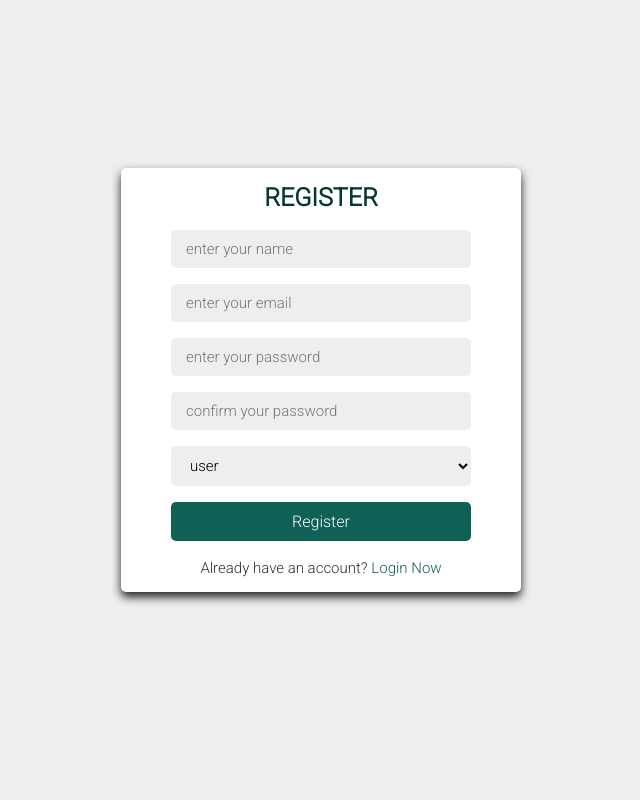
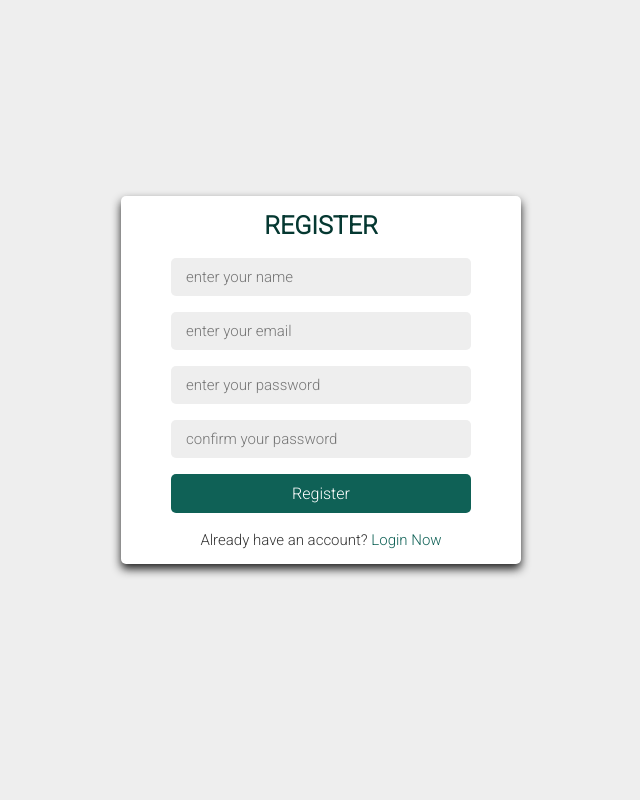
Before and after one commit to raimonika20/PHP-app, a PHP site: page /register_form.php in a window 1280 px wide. Shown: the whole page, without its empty margins (319-959 px from the left). Run offline with PHP 8.4, Linux system fonts and the light colour scheme.

Commit message:
Second Commit

```diff
--- a/login_form.php
+++ b/login_form.php
@@ -19,7 +19,6 @@
                 <h3>Login</h3>
                 <input type="email" name="email" required placeholder="enter your email"><br>
                 <input type="password" name="password" required placeholder="enter your password"><br>
-                <a href="forgotPassword_page.php">Forgot Password?</a>
 
 
                 <input type="submit" name="submit" value="Login" class="form-btn">
--- a/register_form.php
+++ b/register_form.php
@@ -1,11 +1,11 @@
 <?php
 
-@include 'config.php';
+@include'config.php';
 
-if (isset($_POST['submit'])) {
+if(isset($_POST['submit'])){
 
-    $name = mysqli_real_escape_strin($conn, $_POST['name']);
-    $email = mysqli_real_escape_strin($conn, $_POST['email']);
+    $name = mysqli_real_escape_strin($conn, $_POST['name'] );
+    $email = mysqli_real_escape_strin($conn, $_POST['email'] );
     $pass = md5($_POST['password']);
     $cpass = md5($_POST['cpassword']);
     $user_type = $_POST['user_type'];
@@ -14,38 +14,35 @@ if (isset($_POST['submit'])) {
 
     $result = mysqli_query($conn, $select);
 
-    if (mysqli_num_rows($result) > 0) {
+    if(mysqli_num_rows($result)>0){
 
         $error[] = 'user already exists!';
 
-    } else {
-        if ($pass != $cpass) {
+    }else{
+        if($pass != $cpass){
 
         $error[] = 'password not matched!';
-        } else {
+        }else{
             $insert = "INSER INTO user_form(name, email, password, user_type) VALUES('$name','$email','$pass', '$user_type')";
             mysqli_query($conn, $insert);
             header('location:login_form.php');
         }
     }
 
-}
-;
+};
 
 ?>
 
 
 <!DOCTYPE html>
 <html lang="en">
-
 <head>
     <meta charset="UTF-8">
     <meta name="viewport" content="width=device-width, initial-scale=1.0">
     <title>Registeration Form</title>
 
-        <link rel="stylesheet" href="./style.css">
+    <link rel="stylesheet" href= "./style.css">
 </head>
-
 <body>
 
 
@@ -55,26 +52,20 @@ if (isset($_POST['submit'])) {
 <form action="" method="post">
     <h3>Register</h3>
     <?php
-                if (isset($error)) {
-                    foreach ($error as $error) {
-                        echo '<span class="error-msg">' . $error . '</span>';
-                    }
-                    ;
-                }
-                ;
+    if(isset($error)){
+        foreach($error as $error){
+            echo '<span class="error-msg">' .$error.'</span>';
+        };
+    };
     ?>
 
 
-                <input type="text" name="name" required placeholder="enter your name"><br>
-                <input type="email" name="email" required placeholder="enter your email"><br>
-                <input type="password" name="password" required placeholder="enter your password"><br>
-                <input type="password" name="cpassword" required placeholder="confirm your password"><br>
+    <input type="text" name="name" required placeholder= "enter your name"><br>
+    <input type="email" name="email" required placeholder= "enter your email"><br>
+    <input type="password" name="password" required placeholder= "enter your password"><br>
+    <input type="password" name="cpassword" required placeholder= "confirm your password"><br>
 
-                <select name="user_type">
-                    <option value="user">user</option>
-                    <option value="admin">admin</option>
 
-                </select><br>
 <input type="submit" name="submit" value="Register" class="form-btn">
 <p>Already have an account? <a href="login_form.php">Login Now</a></p>
 
@@ -84,5 +75,4 @@ if (isset($_POST['submit'])) {
 
 
 </body>
-
 </html>
--- a/style.css
+++ b/style.css
@@ -79,7 +79,7 @@
 
 }
 
-.form-container form input,.form-container form select{
+.form-container form input{
     width: 300px;
     padding: 10px 15px;
     font-size: 15px;
```
Also changed, not shown: admin_page.php (deleted, +0 -27 lines), forgotPassword_page.php (deleted), logout.php (deleted). Lines whose indentation alone changed are shown as unchanged.
